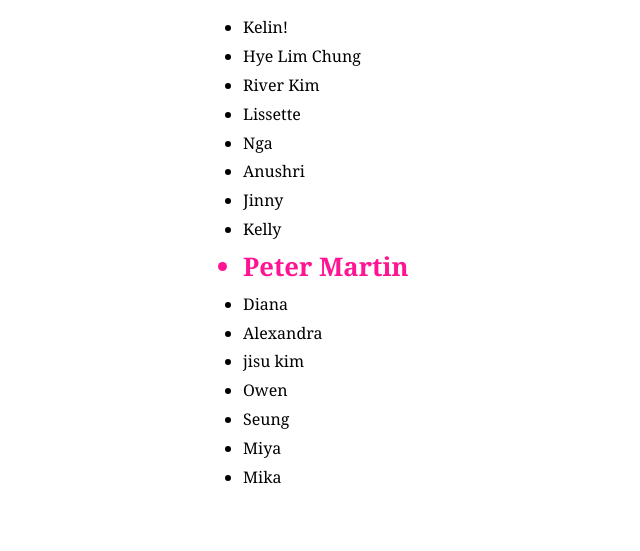
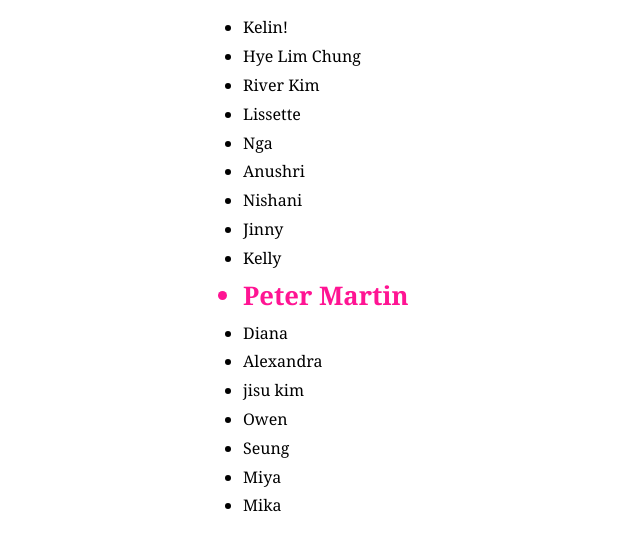
Before and after one commit to pmartin5-gif/fun-app, a plain HTML site: page index.html in a window 1280 px wide. Shown: the part 185-736 px from the top of the page, without its empty margins (187-827 px from the left). Drawn offline with Linux system fonts and the light colour scheme.

Commit message:
Update index.html

```diff
--- a/index.html
+++ b/index.html
@@ -32,6 +32,7 @@
       <li>Lissette</li>
       <li>Nga</li>
       <li>Anushri</li>
+      <li>Nishani</li>
       <li>Jinny</li>
       <li>Kelly</li>
       <li style="color: deeppink; font-size: 1.6em; font-weight: bold;">Peter Martin</li>
```
